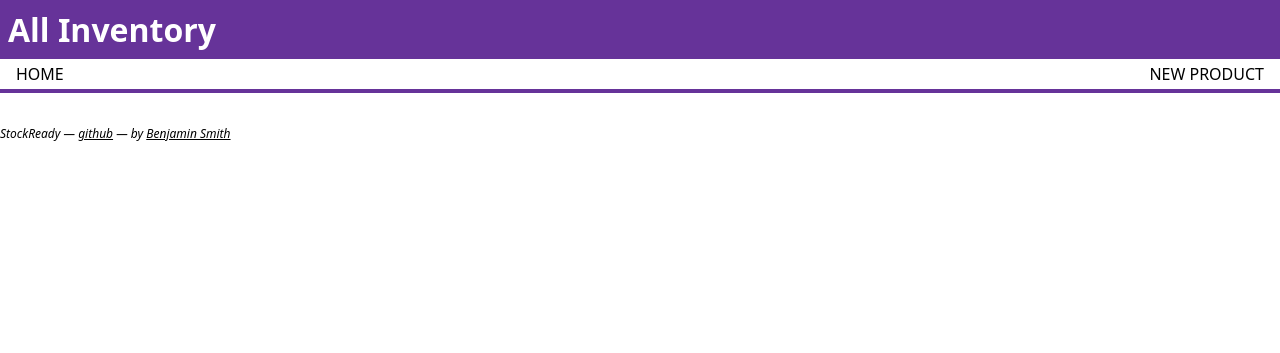
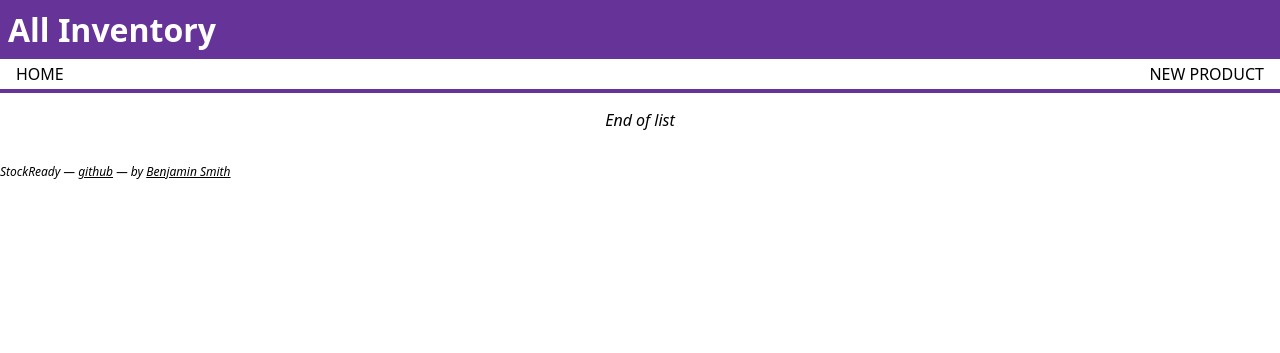
Before and after one commit to bsmith/StockReady, a Flask app: page /products/ in a window 1280 px wide. Shown: the top 353 px of the page. Run offline with Flask 2, Linux system fonts and the light colour scheme; data that the repository does not hold is empty; some libraries are stand-ins or nearby versions; some web fonts are replaced.

Commit message:
💄 'End of list' markers

```diff
--- a/static/style.css
+++ b/static/style.css
@@ -91,6 +91,17 @@ nav.actionbar > ul > li > a {
     text-transform: uppercase;
     text-decoration: none;
     /* outline: 1px solid red; */
+}
+
+/* Mark the ends of lists */
+.endoflist {
+    margin-top: 1rem;
+    display: flex;
+    justify-content: center;
+    align-items: center;
+    font-size: 1rem;
+    font-style: oblique;
+    font-weight: normal;
 }
 
 /* Forms */
--- a/templates/manufacturers/index.html.j2
+++ b/templates/manufacturers/index.html.j2
@@ -21,5 +21,8 @@
         </a>
     </li>
 {% endfor %}
+    <li class="endoflist">
+        End of list
+    </li>
 </ul>
 {% endblock %}
--- a/templates/product_types/index.html.j2
+++ b/templates/product_types/index.html.j2
@@ -32,5 +32,8 @@
         </article>
     </li>
 {% endfor %}
+    <li class="endoflist">
+        End of list
+    </li>
 </ul>
 {% endblock %}
--- a/templates/products/index.html.j2
+++ b/templates/products/index.html.j2
@@ -60,4 +60,7 @@
         </ul>
     </section>
 {% endfor %}
+    <li class="endoflist">
+        End of list
+    </li>
 {% endblock %}
```
